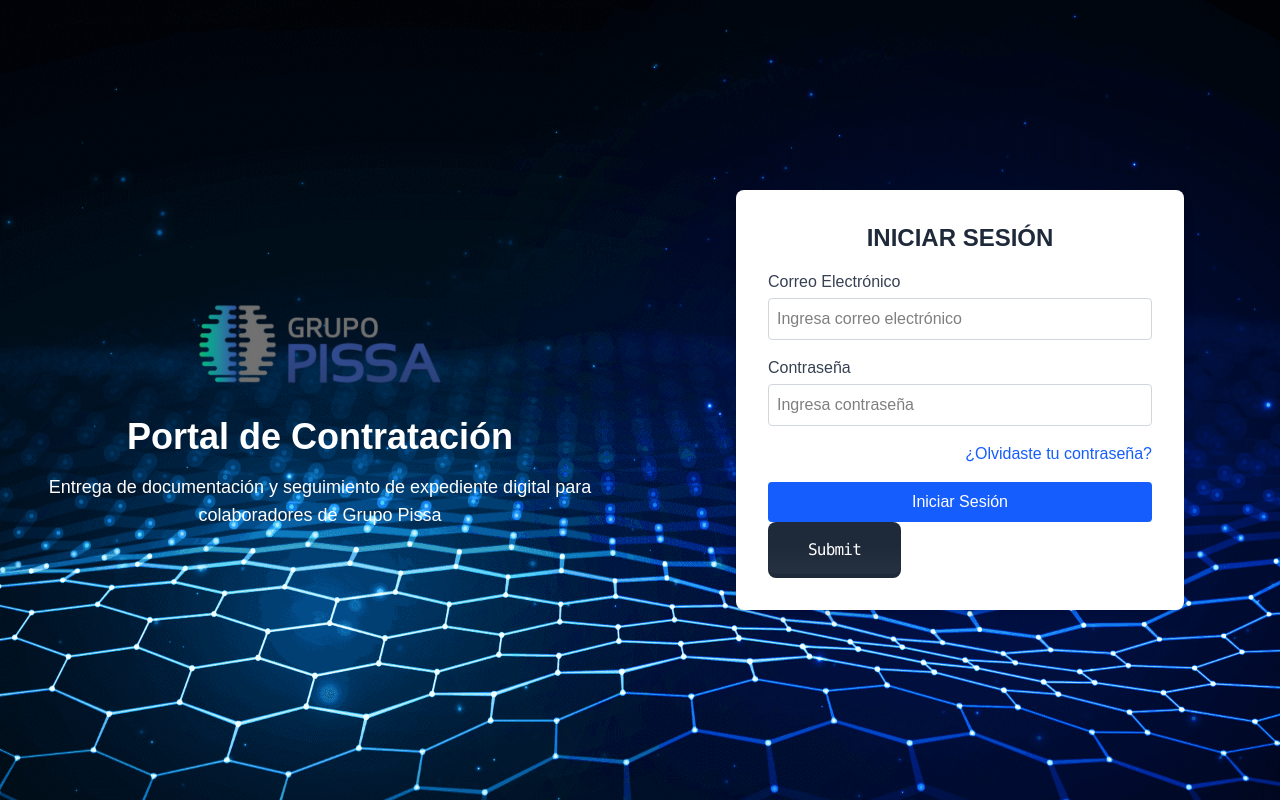
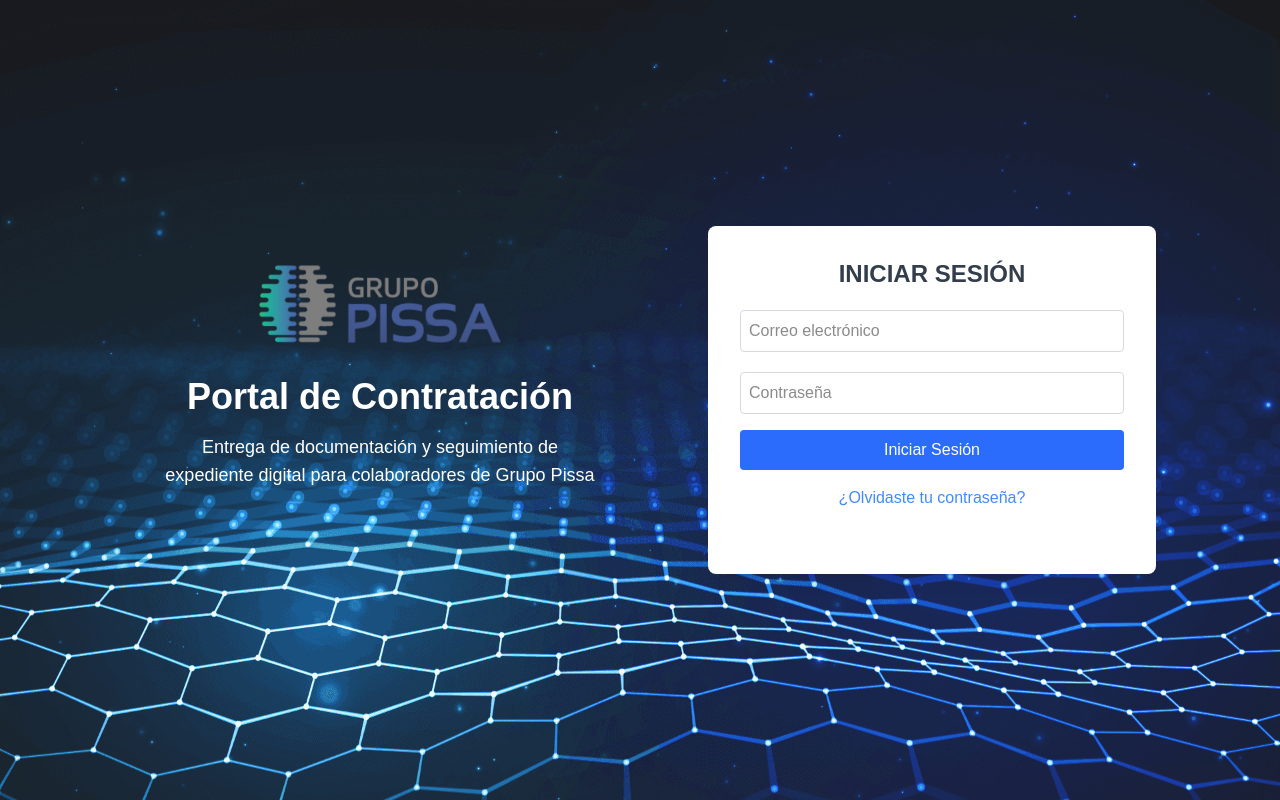
Before and after one commit to Mandarina-Lovers/sistema-contrataciones-grupo-pissa, a Next.js app: page / in a window 1280 px wide. Built offline with nearby package versions, Linux system fonts and the light colour scheme.

Commit message:
OG login actualizado

```diff
--- a/app/page.tsx
+++ b/app/page.tsx
@@ -13,11 +13,11 @@
 
   return (
     <div
-      className="flex flex-col md:flex-row h-screen bg-cover bg-center bg-no-repeat"
+      className="flex flex-col md:flex-row h-screen bg-cover bg-center bg-no-repeat opacity-90"
       style={{ backgroundImage: "url('/pissa_bg.png')" }}
     >
       {/* Sección izquierda */}
-      <div className="w-full md:w-1/2 flex flex-col justify-center items-center text-white p-10">
+      <div className="w-full md:w-1/2 flex flex-col justify-center items-center text-white pl-40 pb-30 p-10">
         <Image
           src="/logo_pissa.png"
           width={300}
@@ -30,46 +30,38 @@
         </p>
       </div>
       {/* Sección derecha */}
-      <div className="w-full md:w-1/2 flex items-center justify-center p-6">
+      <div className="w-full md:w-1/2 flex items-center justify-center p-6 pr-20">
         <div className="bg-white p-8 rounded-lg shadow-lg w-full max-w-md">
           <h2 className="text-2xl font-semibold text-center text-gray-800 mb-4">INICIAR SESIÓN</h2>
           <form onSubmit={handleLogin}>
             <div className="mb-4">
-              <label className="block text-gray-700">Correo Electrónico</label>
               <input
                 type="email"
                 className="w-full p-2 border border-gray-300 rounded mt-1 text-black"
-                placeholder="Ingresa correo electrónico"
+                placeholder="Correo electrónico"
                 value={email}
                 onChange={(e) => setEmail(e.target.value)}
                 required
               />
             </div>
             <div className="mb-4">
-              <label className="block text-gray-700">Contraseña</label>
               <input
                 type="password"
                 className="w-full p-2 border border-gray-300 rounded mt-1 text-black"
-                placeholder="Ingresa contraseña"
+                placeholder="Contraseña"
                 value={password}
                 onChange={(e) => setPassword(e.target.value)}
                 required
               />
             </div>
-            <div className="mb-4 text-right">
-              <a href="#" className="text-blue-600 hover:underline">¿Olvidaste tu contraseña?</a>
-            </div>
             <button
               type="submit"
-              className="w-full bg-blue-600 text-white py-2 rounded hover:bg-blue-700 transition"
-            >
+              className="w-full bg-blue-600 text-white py-2 rounded hover:bg-blue-700 transition">
               Iniciar Sesión
             </button>
-            <a href="#_" className="relative inline-flex items-center justify-center px-10 py-4 overflow-hidden font-mono font-medium tracking-tighter text-white bg-gray-800 rounded-lg group">
-    <span className="absolute w-0 h-0 transition-all duration-500 ease-out bg-blue-500 rounded-full group-hover:w-56 group-hover:h-56"></span>
-    <span className="absolute inset-0 w-full h-full -mt-1 rounded-lg opacity-30 bg-gradient-to-b from-transparent via-transparent to-gray-700"></span>
-    <span className="relative">Submit</span>
-      </a>
+            <div className="mb-4 text-center py-4">
+              <a href="/dashboard" className="text-blue-500 hover:underline">¿Olvidaste tu contraseña?</a>
+            </div>
           </form>
         </div>
       </div>
```
